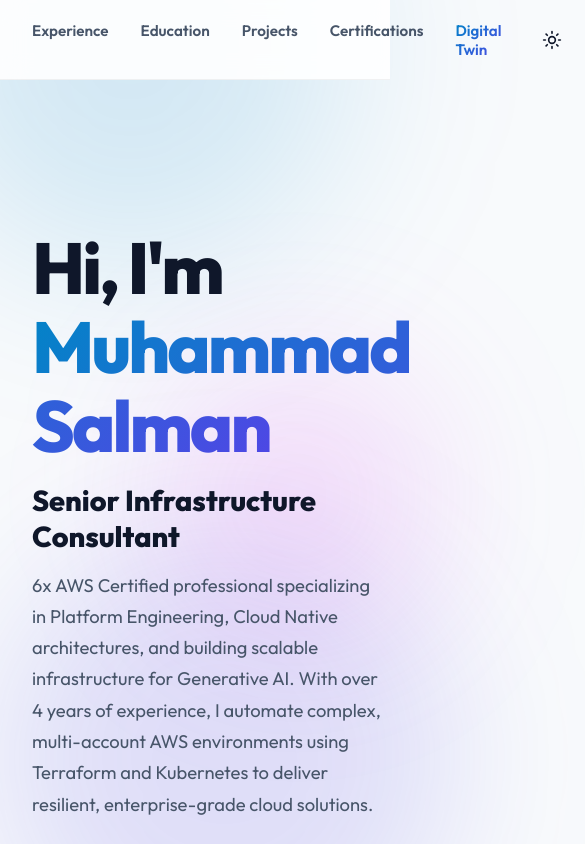
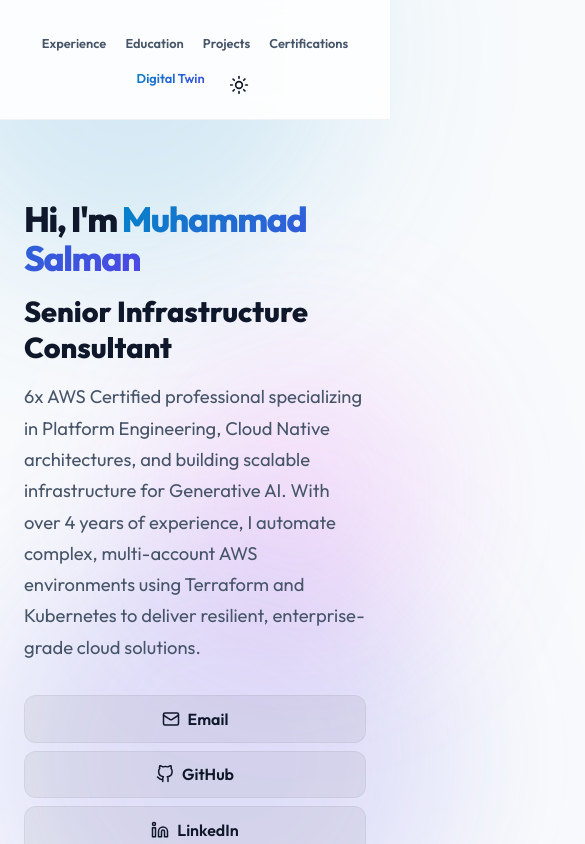
Before and after one commit to msalmansaeedch786/digital-twin, a Next.js app in the folder frontend/: page / in a window 390 px wide. Shown: the top 844 px of the page, 585 px wide, since content can reach past the window. Built offline with nearby package versions, Linux system fonts and the light colour scheme.

Commit message:
style: Add comprehensive mobile responsive design media queries

```diff
--- a/frontend/src/app/globals.css
+++ b/frontend/src/app/globals.css
@@ -471,3 +471,80 @@
   font-weight: 600;
   color: #00f2fe;
 }
+
+/* ==========================================
+   RESPONSIVE DESIGN (MOBILE & TABLET)
+========================================== */
+
+@media (max-width: 900px) {
+  .nav-links {
+    gap: 1rem;
+  }
+  .navbar {
+    padding: 0 1rem;
+  }
+  h1 {
+    font-size: 3.5rem;
+  }
+  #home > div {
+    grid-template-columns: 1fr !important;
+  }
+}
+
+@media (max-width: 768px) {
+  h1 { font-size: 2.8rem; }
+  h2 { font-size: 1.8rem; margin-bottom: 1.5rem; }
+  p { font-size: 1.05rem; }
+
+  .container { padding: 1.5rem; margin-top: 80px; }
+  .section { padding: 3rem 0; }
+
+  .navbar {
+    height: auto;
+    padding: 1rem;
+    flex-direction: column;
+    gap: 1rem;
+    align-items: center;
+  }
+  .nav-links {
+    flex-wrap: wrap;
+    justify-content: center;
+    gap: 0.8rem;
+  }
+
+  .timeline {
+    padding-left: 1.5rem;
+    margin-left: 0.5rem;
+  }
+  .timeline-dot {
+    left: -2.1rem;
+  }
+
+  .projects-grid {
+    grid-template-columns: 1fr;
+  }
+}
+
+@media (max-width: 480px) {
+  h1 { font-size: 2.2rem; }
+
+  .nav-link {
+    font-size: 0.8rem;
+    padding: 0.2rem;
+  }
+
+  .hero-contact {
+    flex-direction: column;
+    width: 100%;
+    gap: 0.5rem;
+  }
+
+  .contact-btn {
+    width: 100%;
+    justify-content: center;
+  }
+
+  .glass-panel {
+    padding: 1.5rem !important;
+  }
+}
```
